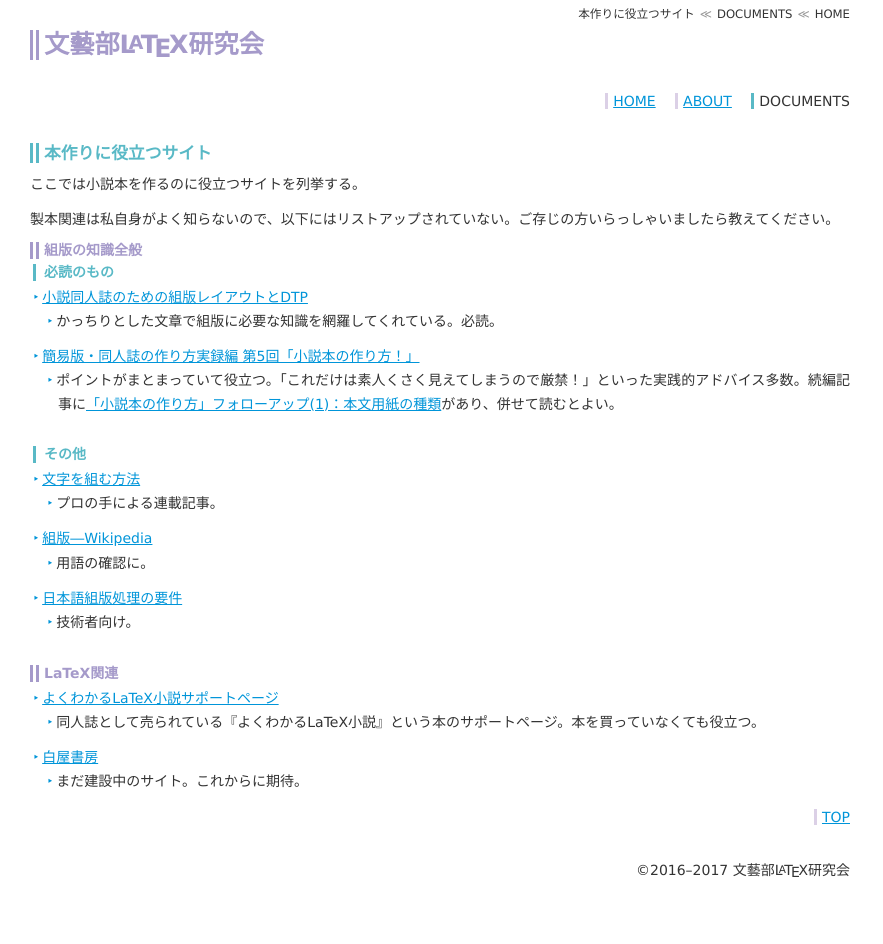
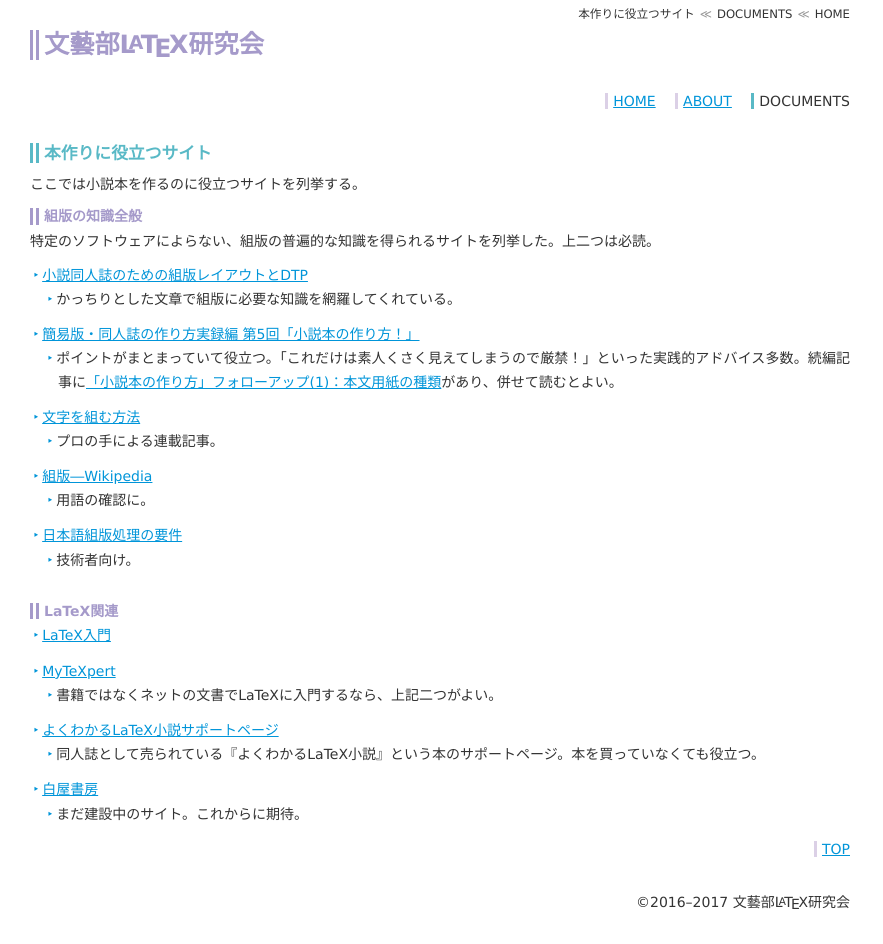
Before and after one commit to qdaibungei/latex, a Jekyll site: the page built from docs/_posts/2017-02-25-bookmake.md, in a window 1280 px wide. Shown: the whole page, without its empty margins (0-883 px from the left). Built offline with Jekyll 4.4.1, drawn with Linux system fonts in a browser that asks for light colours; before the commit the page ends 912 px from its top, so only the background shows below that.

Commit message:
fix post

```diff
--- a/docs/_posts/2017-02-25-bookmake.md
+++ b/docs/_posts/2017-02-25-bookmake.md
@@ -6,17 +6,12 @@ date: 2017-02-25
 
 ここでは小説本を作るのに役立つサイトを列挙する。
 
-製本関連は私自身がよく知らないので、以下にはリストアップされていない。ご存じの方いらっしゃいましたら教えてください。
-
-
 ### 組版の知識全般
-#### 必読のもの
+特定のソフトウェアによらない、組版の普遍的な知識を得られるサイトを列挙した。上二つは必読。
 * [小説同人誌のための組版レイアウトとDTP](http://t2publisher.xrea.jp/forme/)
-	- かっちりとした文章で組版に必要な知識を網羅してくれている。必読。
+	- かっちりとした文章で組版に必要な知識を網羅してくれている。
 * [簡易版・同人誌の作り方実録編 第5回「小説本の作り方！」](http://d.hatena.ne.jp/luxin/20090626/p1)
 	- ポイントがまとまっていて役立つ。「これだけは素人くさく見えてしまうので厳禁！」といった実践的アドバイス多数。続編記事に[「小説本の作り方」フォローアップ(1)：本文用紙の種類](http://d.hatena.ne.jp/luxin/20090703#p1)があり、併せて読むとよい。
-
-#### その他
 * [文字を組む方法](http://www.morisawa.co.jp/culture/japanese-typesetting/)
 	- プロの手による連載記事。
 * [組版―Wikipedia](https://ja.wikipedia.org/wiki/組版)
@@ -25,6 +20,9 @@ date: 2017-02-25
 	- 技術者向け。
 
 ### LaTeX関連
+* [LaTeX入門](http://www.h4.dion.ne.jp/~latexcat/intro/intro-index.html)
+* [MyTeXpert](https://mytexpert.osdn.jp)
+	- 書籍ではなくネットの文書でLaTeXに入門するなら、上記二つがよい。
 * [よくわかるLaTeX小説サポートページ](http://p-act.sakura.ne.jp/PARALLEL_ACT/LaTeX-Dojin/)
 	- 同人誌として売られている『よくわかるLaTeX小説』という本のサポートページ。本を買っていなくても役立つ。
 * [白屋書房](https://hakuoku.tumblr.com)
```
